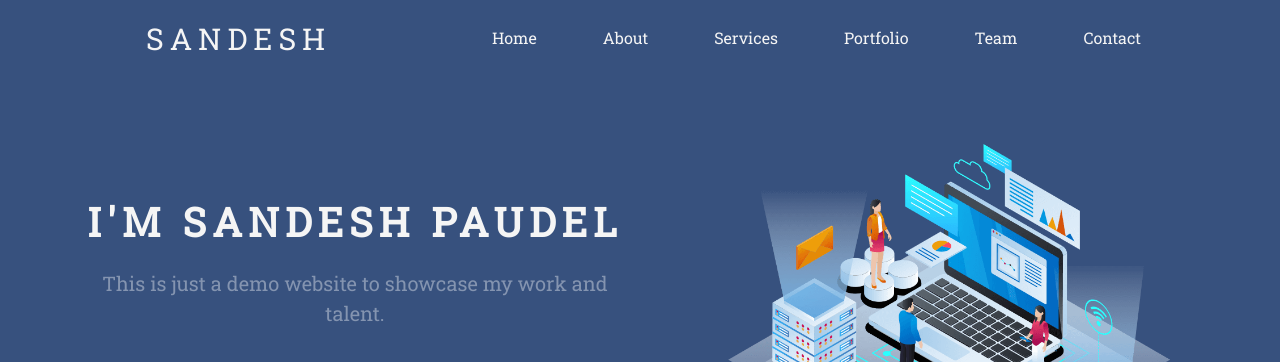
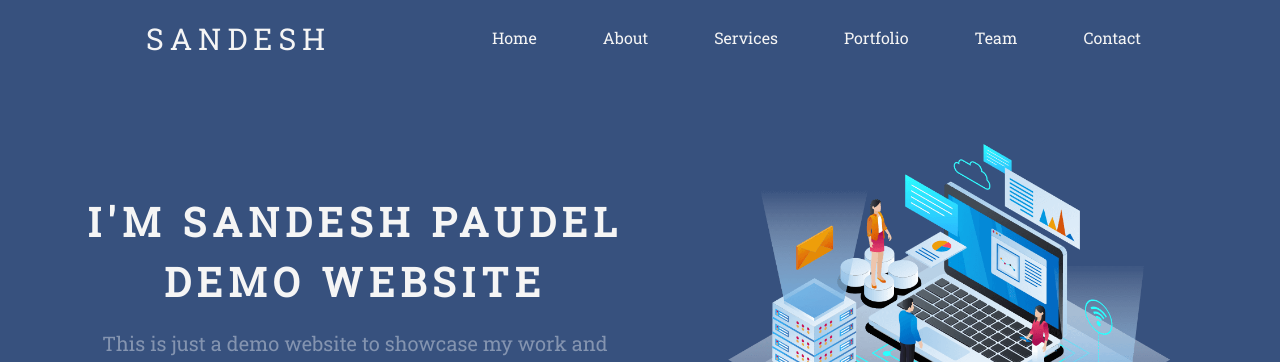
Before and after one commit to sandeshpoudel1/website, a plain HTML site: page index.html in a window 1280 px wide. Shown: the top 362 px of the page. Drawn offline with nearby package versions, Linux system fonts and the light colour scheme; some packages are replaced by stand-ins of ours; a script that the page names is missing.

Commit message:
demo change

```diff
--- a/index.html
+++ b/index.html
@@ -77,7 +77,7 @@
 <div class="container better pb-5 pt-5 " data-aos="fade-up">
 	<div class="row text-center top">
 		<div class="col-lg-6  header-content order-2 order-lg-1  mt-lg-5 pt-lg-5">
-			<h1 class="header-top mt-lg-5 mt-4">I'M SANDESH PAUDEL</h1>
+			<h1 class="header-top mt-lg-5 mt-4">I'M SANDESH PAUDEL DEMO WEBSITE</h1>
 			<p class="header-down mt-3 mb-5">This is just a demo website to showcase my work and talent.</p>
 
 			<div class="play-button d-lg-flex flex-row flex-wrap">
```
